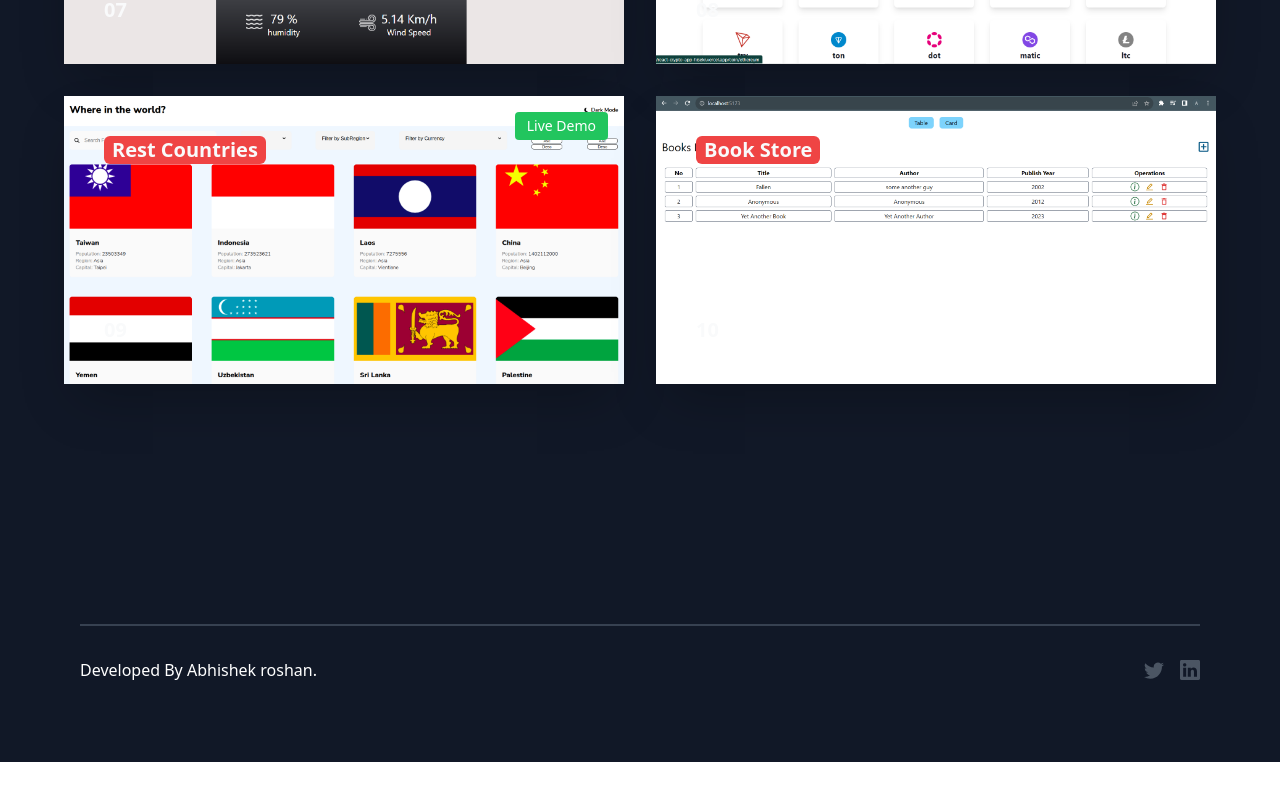
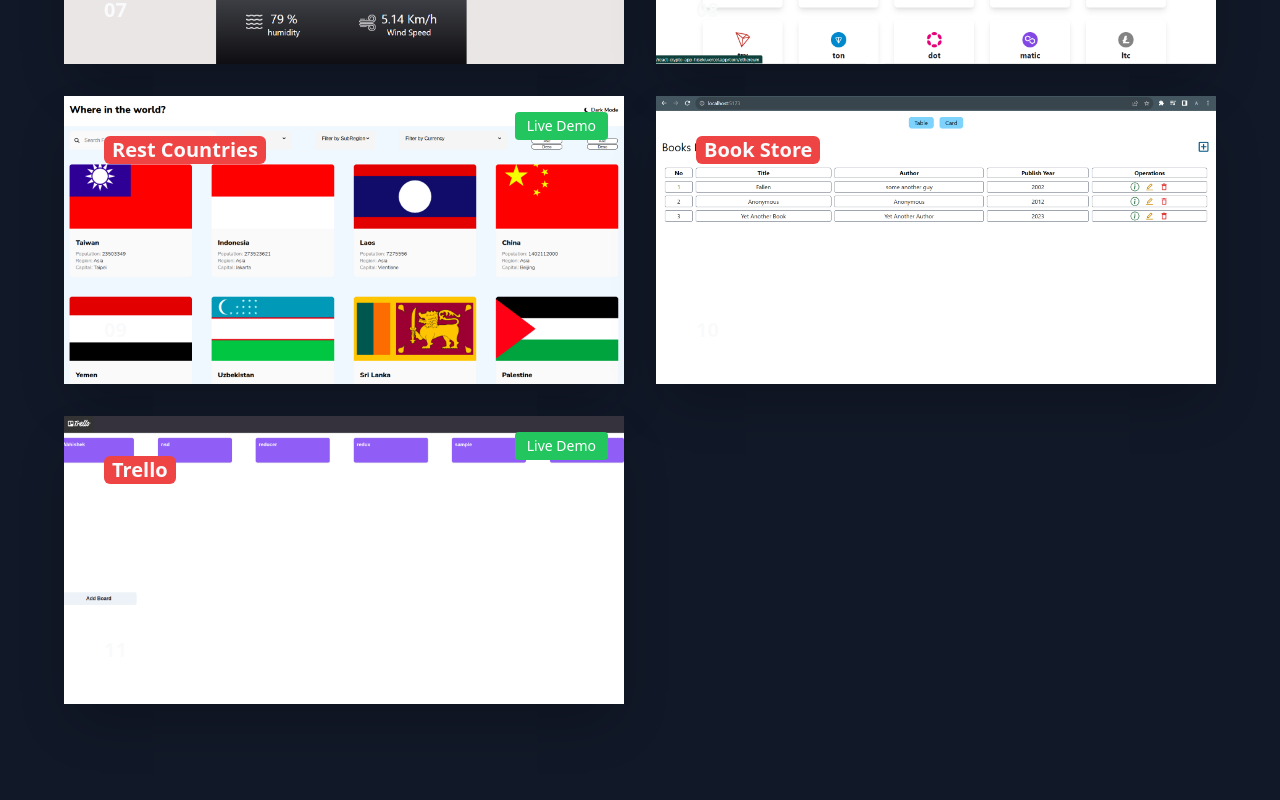
Before and after one commit to hisekr/portfolio, a Next.js app: page /projects in a window 1280 px wide. Shown: the part 1556-2356 px from the top of the page. Before the commit the page ends 2318 px from the top, so only its background shows below. Built offline with nearby package versions, Linux system fonts and the light colour scheme.

Commit message:
added prest projects

```diff
--- a/constants/data.js
+++ b/constants/data.js
@@ -22,6 +22,7 @@
       title: "Basic text editor",
       link: "https://github.com/hisekr/Text-Editor",
       imgUrl: "/text-editor.png",
+      deployedLink: "https://text-editor-eosin.vercel.app/",
     },
     {
       title: "Multi step form",
@@ -38,11 +39,13 @@
       title: "Todo-list",
       link: "https://github.com/hisekr/Todo-List",
       imgUrl: "/todo-list.png",
+      deployedLink: "https://todo-list-hisekr.vercel.app/",
     },
     {
       title: "Live Weather",
       link: "https://github.com/hisekr/Weather-Api-Project",
       imgUrl: "/weatherapi.png",
+      deployedLink: "https://weather-api-project-phi.vercel.app/",
     },
     {
       title: "React Crypto App",
@@ -61,6 +64,12 @@
       link: "https://github.com/hisekr/Book-Store-MERN-CRUD-App",
       imgUrl: "/bookstore.png",
     },
+    {
+      title: "Trello",
+      link: "https://gitlab.com/abhishekroshan/fullstack-trello",
+      imgUrl: "/trello.png",
+      deployedLink: "https://trello-react-abhishek-ivory.vercel.app/",
+    },
   ],
   about: {
     title: "Hey, i'm a Software developer/engineer.",
@@ -77,7 +86,7 @@
       title: "Web Developer Intern",
       company: "The Spark Foundation",
       year: "Sept-2023",
-      desc: "Completed MERN Projects with Dummy Data & Implemented Razorpay payment gateway",
+      desc: "Completed MERN Project with Dummy Data & Implemented Razorpay payment gateway",
     },
     {
       title: "Software engineer trainee",
```
Also changed, not shown: public/trello.png (added).
